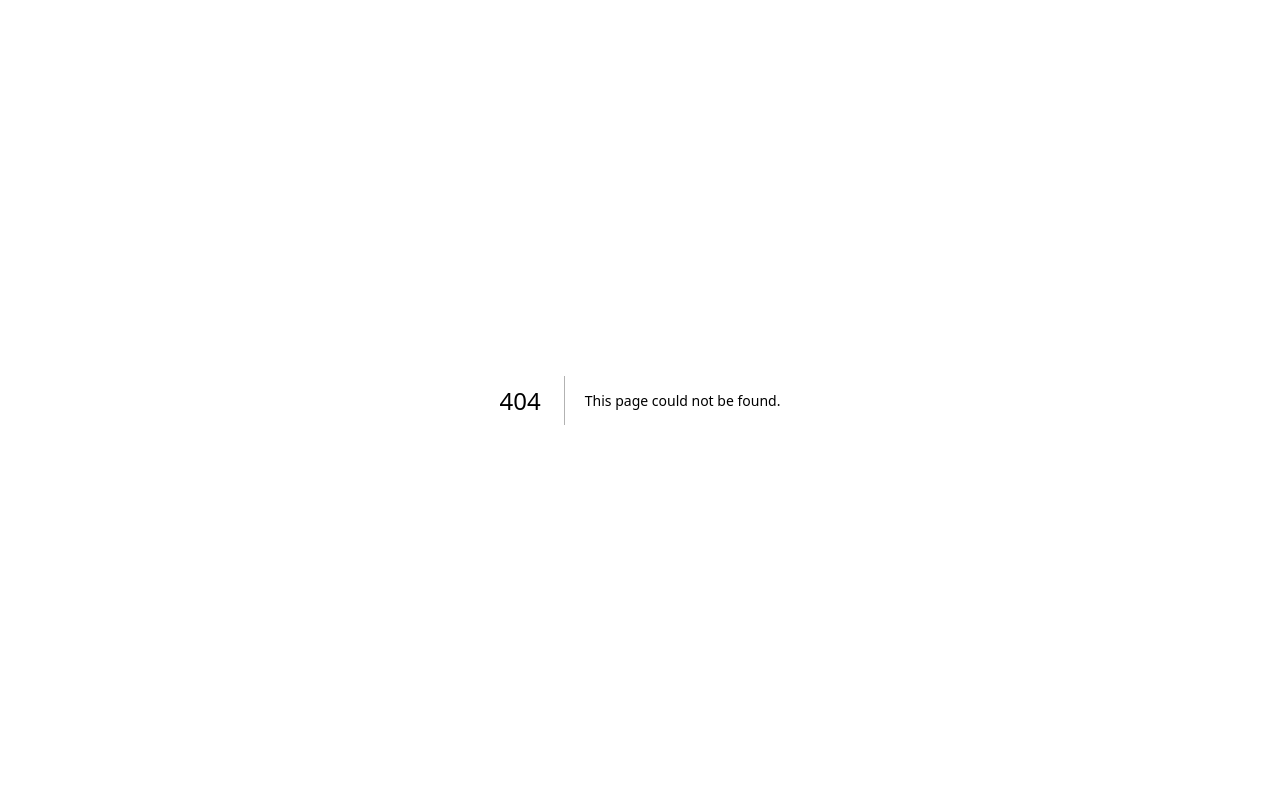
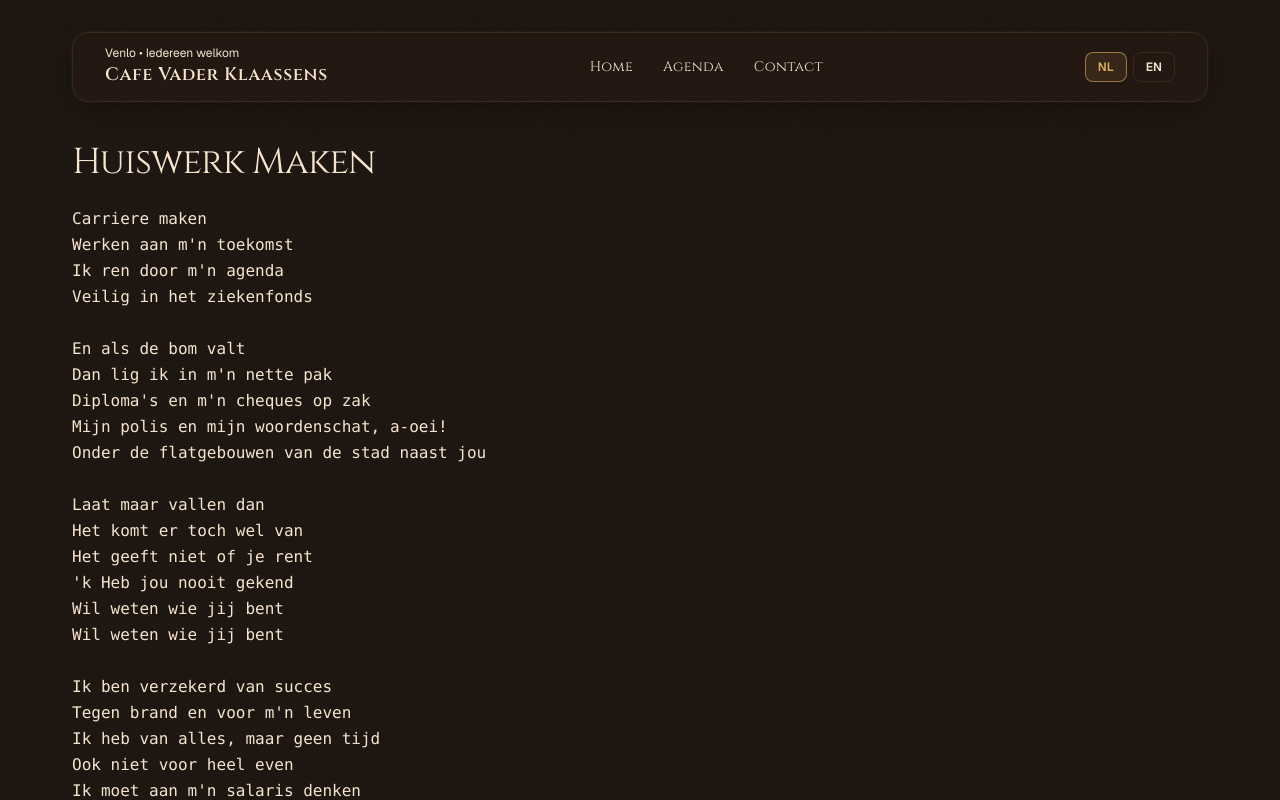
Before and after one commit to gijs-ve/projectVk, a Next.js app in the folder client/: page /huiswerk-maken in a window 1280 px wide. Before the commit this address had no page. Shown: the top 800 px of the page. Built offline with nearby package versions, Linux system fonts and the light colour scheme.

Commit message:
feat: huiswerk

```diff
--- a/client/app/content/events.ts
+++ b/client/app/content/events.ts
@@ -90,12 +90,12 @@ export const events: Event[] = [
       nl: "Three Dilly Tuffys + The Mono Kids",
     },
     blurb: {
-      en: "Swinging roots trio mixing folk, jazz, and barroom charm — with support act The Mono Kids. Easy smiles, tight harmonies.",
-      nl: "Swingende roots-trio met folk, jazz en kroegcharme — met voorprogramma The Mono Kids. Luchtige sfeer, strakke harmonieën.",
+      en: "Swinging roots trio mixing folk, jazz, and barroom charm — with support act The Mono Kids (garage punk from Brabant). Easy smiles, tight harmonies.",
+      nl: "Swingende roots-trio met folk, jazz en kroegcharme — met voorprogramma The Mono Kids (garagepunk uit Brabant). Luchtige sfeer, strakke harmonieën.",
     },
     description: {
-      en: "Three Dilly Tuffys blend upright bass, guitar, and light percussion for a breezy roots set. Expect close harmonies, playful solos, and a room that feels like a back-porch session.\n\nSupport act The Mono Kids open the evening with their own energetic set.",
-      nl: "Three Dilly Tuffys mengen contrabas, gitaar en lichte percussie tot een luchtige roots-set. Verwacht close harmony, speelse solo's en een kroeg die voelt als een veranda-sessie.\n\nVoorprogramma The Mono Kids openen de avond met hun eigen energieke set.",
+      en: "Three Dilly Tuffys blend upright bass, guitar, and light percussion for a breezy roots set. Expect close harmonies, playful solos, and a room that feels like a back-porch session.\n\nSupport act The Mono Kids — a garage punk duo from Brabant — open the evening with their own raw, high-energy set.",
+      nl: "Three Dilly Tuffys mengen contrabas, gitaar en lichte percussie tot een luchtige roots-set. Verwacht close harmony, speelse solo's en een kroeg die voelt als een veranda-sessie.\n\nVoorprogramma The Mono Kids — een garagepunk-duo uit Brabant — openen de avond met hun eigen rauwe, energieke set.",
     },
     location: "Venlo",
     startTime: "19:00",
@@ -153,12 +153,12 @@ export const events: Event[] = [
       nl: "Seekers 70",
     },
     blurb: {
-      en: "Garage punk with gritty riffs and a no-nonsense attitude. Loud, fast, and unapologetic.",
-      nl: "Garagepunk met rauwe riffs en een no-nonsense houding. Hard, snel en zonder excuses.",
+      en: "Italian garage punk featuring Luca Re of The Sick Rose on vocals. Gritty riffs and a no-nonsense attitude.",
+      nl: "Italiaanse garagepunk met Luca Re van The Sick Rose op zang. Rauwe riffs en een no-nonsense houding.",
     },
     description: {
-      en: "Seekers 70 deliver garage punk the way it was meant to be: loud, raw, and full of attitude. Fuzzy guitars, pounding drums, and vocals that cut right through the noise.\n\nSaturday night — doors open a little later, volume a little louder.",
-      nl: "Seekers 70 brengen garagepunk zoals het hoort: hard, rauw en vol attitude. Fuzzy gitaren, stampende drums en vocals die dwars door het geluid snijden.\n\nZaterdagavond — deuren open iets later, volume iets harder.",
+      en: "Seekers 70 — featuring Luca Re (The Sick Rose), Mauro Bianco on guitars, Erica Vota on bass, Manfredi Beltramo on drums, and Simona Ghigo on piano — deliver garage punk the way it was meant to be: loud, raw, and full of attitude.\n\nSaturday night — doors open a little later, volume a little louder.",
+      nl: "Seekers 70 — met Luca Re (The Sick Rose), Mauro Bianco op gitaar, Erica Vota op bas, Manfredi Beltramo op drums en Simona Ghigo op piano — brengen garagepunk zoals het hoort: hard, rauw en vol attitude.\n\nZaterdagavond — deuren open iets later, volume iets harder.",
     },
     location: "Venlo",
     startTime: "21:00",
@@ -174,16 +174,16 @@ export const events: Event[] = [
       nl: "Los Moustros del Espacio Exterior",
     },
     blurb: {
-      en: "Intergalactic surf rock and lo-fi psychedelia. A wild ride through outer space and back.",
-      nl: "Intergalactische surfrock en lo-fi psychedelica. Een wilde rit door de ruimte en weer terug.",
+      en: "Rock 'n' roll and soul from Culiacán, Mexico. Golden era rock reinterpreted with cosmic energy since 2006.",
+      nl: "Rock-'n-roll en soul uit Culiacán, Mexico. Gouden-tijdperk rock geherinterpreteerd met kosmische energie sinds 2006.",
     },
     description: {
-      en: "Los Moustros del Espacio Exterior bring their cosmic blend of surf, garage, and psychedelic rock to Vader Klaassens. Reverb-drenched guitars, driving rhythms, and a stage show that feels like a B-movie come to life.\n\nFree entry as always — come explore the outer limits.",
-      nl: "Los Moustros del Espacio Exterior brengen hun kosmische mix van surf, garage en psychedelische rock naar Vader Klaassens. Reverb-doordrenkte gitaren, stuwende ritmes en een podiumshow die voelt als een B-film die tot leven komt.\n\nGratis entree zoals altijd — kom de buitengrenzen verkennen.",
+      en: "All the way from Culiacán, Sinaloa — Los Moustros del Espacio Exterior bring their tribute to the golden era of rock 'n' roll to Venlo. Since 2006 they've been reinterpreting the greats: Little Richard, Eddie Cochran, Carl Perkins, Chuck Berry, Ritchie Valens, and more.\n\nExpect high-energy rock 'n' roll with a cosmic Mexican twist. Free entry as always.",
+      nl: "Helemaal uit Culiacán, Sinaloa — Los Moustros del Espacio Exterior brengen hun eerbetoon aan het gouden tijdperk van rock-'n-roll naar Venlo. Sinds 2006 herinterpreteren ze de groten: Little Richard, Eddie Cochran, Carl Perkins, Chuck Berry, Ritchie Valens en meer.\n\nVerwacht energieke rock-'n-roll met een kosmische Mexicaanse twist. Gratis entree zoals altijd.",
     },
     location: "Venlo",
     startTime: "19:00",
-    tags: ["Surf Rock", "Psychedelic", "Garage"],
+    tags: ["Rock 'n' Roll", "Soul", "Mexico"],
     venue: "Cafe Vader Klaassens",
   },
   {
@@ -195,16 +195,16 @@ export const events: Event[] = [
       nl: "Rhine Valley Ramblers + Junior Marvel & His HiFlyers",
     },
     blurb: {
-      en: "Double bill: rockabilly from the Rhine Valley Ramblers and high-flying rock 'n' roll from Junior Marvel & His HiFlyers.",
-      nl: "Dubbele line-up: rockabilly van de Rhine Valley Ramblers en vliegende rock-'n-roll van Junior Marvel & His HiFlyers.",
+      en: "Double bill: traditional rockabilly from Austria's Rhine Valley Ramblers and Elvis-influenced rock 'n' roll from the Dutch Junior Marvel & His HiFlyers.",
+      nl: "Dubbele line-up: traditionele rockabilly uit Oostenrijk van de Rhine Valley Ramblers en Elvis-geïnspireerde rock-'n-roll van de Nederlandse Junior Marvel & His HiFlyers.",
     },
     description: {
-      en: "Two acts, one evening of pure rockabilly and rock 'n' roll energy. Rhine Valley Ramblers bring slap bass, twangy guitars, and a hillbilly stomp that gets the whole room swinging.\n\nJunior Marvel & His HiFlyers follow up with their own brand of high-octane rock 'n' roll — think pompadours, stand-up bass, and guitar solos that don't quit.",
-      nl: "Twee acts, één avond vol rockabilly en rock-'n-roll-energie. Rhine Valley Ramblers brengen slapbas, twangy gitaren en een hillbilly-stomp die de hele kroeg laat swingen.\n\nJunior Marvel & His HiFlyers volgen met hun eigen high-octane rock-'n-roll — denk aan kuiven, contrabas en gitaarsolo's die maar doorgaan.",
+      en: "Two acts, one evening of pure rockabilly and rock 'n' roll energy. Rhine Valley Ramblers — a tight outfit from Dornbirn, Austria (formed 2019) — bring clean, melodic rockabilly with stand-up bass, twangy guitars, and mostly original compositions. They've played international weekenders across Europe.\n\nJunior Marvel & His HiFlyers — fronted by Frank Marques (formerly of the Bellhops) from the Netherlands — follow up with Elvis-influenced rockabilly and rock 'n' roll. A voice as energetic as Johnny Burnette, a feel like early Elvis. Released on Bear Family Records and El Toro Records.",
+      nl: "Twee acts, één avond vol rockabilly en rock-'n-roll-energie. Rhine Valley Ramblers — een strak gezelschap uit Dornbirn, Oostenrijk (opgericht in 2019) — brengen cleane, melodieuze rockabilly met contrabas, twangy gitaren en voornamelijk eigen composities. Ze hebben op internationale weekenders door heel Europa gespeeld.\n\nJunior Marvel & His HiFlyers — met frontman Frank Marques (voorheen bij de Bellhops) uit Nederland — volgen met Elvis-geïnspireerde rockabilly en rock-'n-roll. Een stem zo energiek als Johnny Burnette, een gevoel als de jonge Elvis. Uitgebracht op Bear Family Records en El Toro Records.",
     },
     location: "Venlo",
     startTime: "19:00",
-    tags: ["Rockabilly", "Rock 'n' Roll", "Live Music"],
+    tags: ["Rockabilly", "Rock 'n' Roll", "Austria", "Netherlands"],
     venue: "Cafe Vader Klaassens",
   },
   {
@@ -216,16 +216,16 @@ export const events: Event[] = [
       nl: "The Sick Rose",
     },
     blurb: {
-      en: "60's garage from Turin, Italy. Raw, vintage, and dripping with attitude.",
-      nl: "60's garage uit Turijn, Italië. Rauw, vintage en druipend van attitude.",
+      en: "Legendary 60's garage from Turin, Italy. Active since 1983 — among the first European garage bands with global impact.",
+      nl: "Legendarische 60's garage uit Turijn, Italië. Actief sinds 1983 — een van de eerste Europese garagebands met wereldwijde impact.",
     },
     description: {
-      en: "All the way from Turin, Italy — The Sick Rose bring their legendary 60's garage sound to Venlo. Fuzz-soaked guitars, pounding organ, and a vocal snarl that takes you straight back to 1966.\n\nA rare chance to catch one of Europe's finest garage acts in an intimate cafe setting.",
-      nl: "Helemaal uit Turijn, Italië — The Sick Rose brengen hun legendarische 60's garagegeluid naar Venlo. Fuzz-doorweekte gitaren, dreunend orgel en een rinkelende vocal die je regelrecht terug naar 1966 brengt.\n\nEen zeldzame kans om een van Europa's beste garage-acts te zien in een intieme kroeg-setting.",
+      en: "All the way from Turin — The Sick Rose have been a cornerstone of European garage rock since 1983. Led by Luca Re on vocals and Diego Mese on guitar, they were among the first European garage bands (alongside Greece's The Last Drive) to make a global impact in the same way as The Chesterfield Kings.\n\nTheir sound ranges from raw 60's garage rock to R&B and power pop. They've shared stages with legends like The Fuzztones, Dream Syndicate, and The Nomads. Their seventh album Someplace Better was released in 2018 on Area Pirata Records.\n\nA rare chance to catch one of Europe's finest garage acts in an intimate cafe setting.",
+      nl: "Helemaal uit Turijn — The Sick Rose zijn al sinds 1983 een hoeksteen van de Europese garagerock. Met Luca Re op zang en Diego Mese op gitaar waren ze een van de eerste Europese garagebands (naast The Last Drive uit Griekenland) die wereldwijd impact maakten, op hetzelfde niveau als The Chesterfield Kings.\n\nHun geluid varieert van rauwe 60's garagerock tot R&B en powerpop. Ze hebben het podium gedeeld met legendes als The Fuzztones, Dream Syndicate en The Nomads. Hun zevende album Someplace Better verscheen in 2018 op Area Pirata Records.\n\nEen zeldzame kans om een van Europa's beste garage-acts te zien in een intieme kroegsetting.",
     },
     location: "Venlo",
     startTime: "19:00",
-    tags: ["60's Garage", "Live Music", "International"],
+    tags: ["60's Garage", "R&B", "Turin"],
     venue: "Cafe Vader Klaassens",
   },
 ];
--- a/client/app/content/site.ts
+++ b/client/app/content/site.ts
@@ -95,7 +95,7 @@ const translations: Record<Locale, SiteContent> = {
     ],
     hero: {
       eyebrow: "Venlo • Cafe Vader Klaassens",
-      heading: "Welkom in de huiskamer van Venlo.",
+      heading: "Welkom in de huiskamer van Venlo",
       subheading:
         "Kom binnen voor een glas Brand, wisselende bieren en de gemoedelijke praat van vaste gasten.",
       primaryCta: { label: "Neem contact op", href: "/contact" },
--- /dev/null
+++ b/client/app/huiswerk-maken/page.tsx
@@ -0,0 +1,117 @@
+"use client";
+
+import { useEffect, useMemo, useState } from "react";
+import Link from "next/link";
+import Header from "../components/layout/Header";
+import Divider from "../components/ui/Divider";
+import { getSiteContent } from "../content/site";
+import type { Locale } from "../types/content";
+
+const lyrics = `Carriere maken
+Werken aan m'n toekomst
+Ik ren door m'n agenda
+Veilig in het ziekenfonds
+
+En als de bom valt
+Dan lig ik in m'n nette pak
+Diploma's en m'n cheques op zak
+Mijn polis en mijn woordenschat, a-oei!
+Onder de flatgebouwen van de stad naast jou
+
+Laat maar vallen dan
+Het komt er toch wel van
+Het geeft niet of je rent
+'k Heb jou nooit gekend
+Wil weten wie jij bent
+Wil weten wie jij bent
+
+Ik ben verzekerd van succes
+Tegen brand en voor m'n leven
+Ik heb van alles, maar geen tijd
+Ook niet voor heel even
+Ik moet aan m'n salaris denken
+En aan mijn relaties
+Maar liever weet ik wie jij bent
+Voordat het te laat is
+
+Want als de bom valt
+Dan lig ik in m'n nette pak
+Diploma's en m'n cheques op zak
+Mijn polis en mijn woordenschat, a-oei!
+Onder de flatgebouwen van de stad naast jou
+
+Laat maar vallen dan
+Het komt er toch wel van
+Het geeft niet of je rent
+'k Heb jou nooit gekend
+Wil weten wie jij bent
+Wil weten wie jij bent
+
+Laat maar vallen dan
+Het komt er toch wel van
+Het geeft niet of je rent
+'k Heb jou nooit gekend
+Wil weten wie jij bent
+Wil weten wie jij bent
+
+Jij moet nog huiswerk maken
+Een diploma halen
+E is MC kwadraat
+Mit, nach, nebst, nachst, samt, bei, seit
+Von, zu, zuwider, entgegen, ausser, aus`;
+
+export default function HuiswerkMakenPage() {
+  const [locale, setLocale] = useState<Locale>("nl");
+  const [isMenuOpen, setIsMenuOpen] = useState(false);
+
+  useEffect(() => {
+    if (typeof navigator === "undefined") return;
+    const lang = navigator.language.toLowerCase();
+    if (lang.startsWith("nl")) setLocale("nl");
+  }, []);
+
+  const content = useMemo(() => getSiteContent(locale), [locale]);
+
+  return (
+    <div className="grain-overlay min-h-screen bg-brand-bg text-brand-text">
+      <div className="mx-auto flex max-w-[1200px] flex-col gap-8 px-4 pb-16 pt-6 sm:px-6 lg:gap-10 lg:px-8 lg:pb-20 lg:pt-8">
+        <Header
+          navItems={content.navItems}
+          pubName={content.site.pubName}
+          strapline={content.site.strapline}
+          locale={locale}
+          onLocaleChange={setLocale}
+          isMenuOpen={isMenuOpen}
+          onToggle={() => setIsMenuOpen((prev) => !prev)}
+        />
+
+        <main className="flex flex-col gap-8 lg:gap-10">
+          <section className="flex flex-col gap-6">
+            <h1 className="font-display text-3xl tracking-tight sm:text-4xl">
+              Huiswerk Maken
+            </h1>
+            <pre className="whitespace-pre-wrap font-body text-base leading-relaxed text-brand-textMuted">
+              {lyrics}
+            </pre>
+          </section>
+        </main>
+
+        <Divider className="mt-4" />
+
+        <footer className="flex flex-col items-center gap-6 py-4 text-center sm:flex-row sm:justify-between sm:text-left">
+          <p className="font-display text-sm tracking-wide text-brand-textMuted">
+            {content.site.footerNote}
+          </p>
+          <nav className="flex gap-1">
+            <Link href="/" className="rounded-full px-4 py-2 text-sm text-brand-textMuted transition-colors hover:text-brand-accent">
+              Home
+            </Link>
+            <Link href="/events" className="rounded-full px-4 py-2 text-sm text-brand-textMuted transition-colors hover:text-brand-accent">
+              {content.navItems.find((item) => item.href.includes("events"))?.label ?? "Events"}
+            </Link>
+          </nav>
+        </footer>
+      </div>
+    </div>
+  );
+}
```
